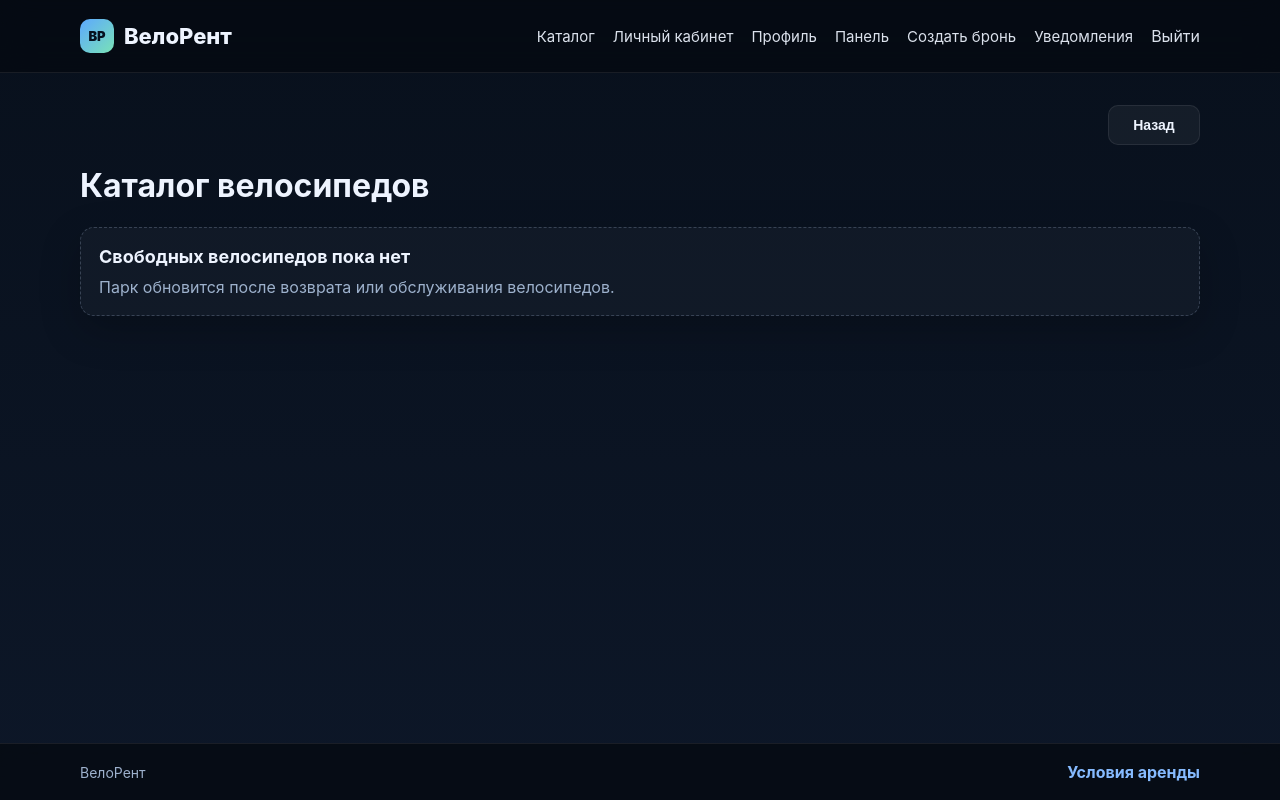
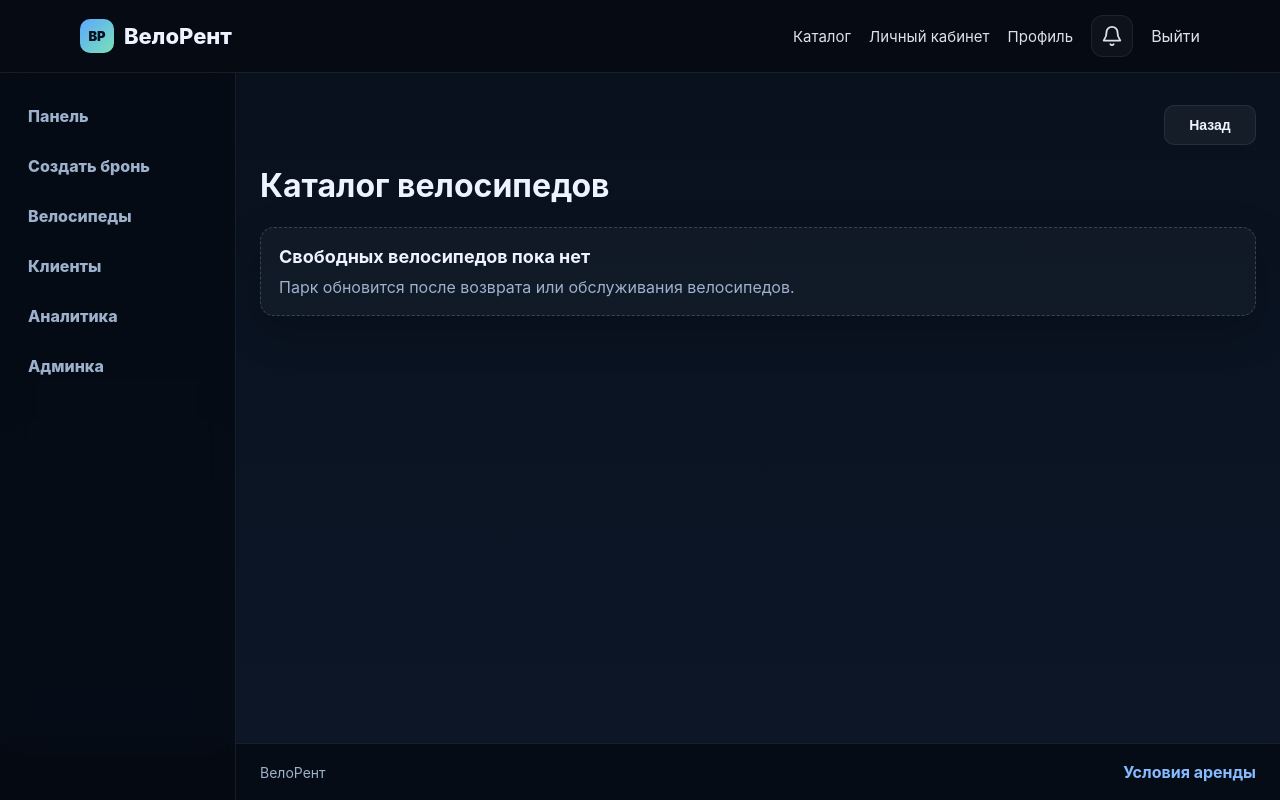
Before and after one commit to denchikslazieeet/velorent_system, a Django app: page /catalog/ in a window 1280 px wide. Run offline with Django 5.2, Linux system fonts and the light colour scheme; the visitor is signed in with stand-in values (Sample User, id 1); data that the repository does not hold is empty.

Commit message:
Move operator navigation to sidebar

```diff
--- a/static/css/style.css
+++ b/static/css/style.css
@@ -135,10 +135,35 @@ a {
     position: relative;
     display: inline-flex;
     align-items: center;
-    gap: 8px;
+    justify-content: center;
+    width: 42px;
+    height: 42px;
+    border-radius: 12px;
+    background: rgba(255,255,255,0.04);
+    border: 1px solid var(--border);
+}
+
+.notification-icon {
+    display: inline-grid;
+    place-items: center;
+    width: 22px;
+    height: 22px;
+}
+
+.notification-icon svg {
+    width: 22px;
+    height: 22px;
+    fill: none;
+    stroke: currentColor;
+    stroke-width: 2;
+    stroke-linecap: round;
+    stroke-linejoin: round;
 }
 
 .notification-badge {
+    position: absolute;
+    top: -7px;
+    right: -7px;
     min-width: 22px;
     height: 22px;
     display: inline-grid;
@@ -168,6 +193,53 @@ a {
 .page-content {
     padding-top: 32px;
     flex: 1;
+}
+
+.operator-sidebar {
+    position: fixed;
+    top: 73px;
+    left: 0;
+    bottom: 0;
+    z-index: 20;
+    width: 236px;
+    padding: 22px 16px;
+    border-right: 1px solid var(--border);
+    background: rgba(5, 10, 18, 0.74);
+    backdrop-filter: blur(14px);
+}
+
+.operator-sidebar-nav {
+    display: grid;
+    gap: 8px;
+}
+
+.operator-sidebar-nav a {
+    display: flex;
+    align-items: center;
+    min-height: 42px;
+    padding: 10px 12px;
+    border-radius: 12px;
+    color: var(--muted);
+    font-weight: 800;
+    transition: 0.18s ease;
+}
+
+.operator-sidebar-nav a:hover,
+.operator-sidebar-nav a.active {
+    color: var(--text);
+    background: rgba(93, 168, 255, 0.12);
+}
+
+.operator-sidebar-nav a.active {
+    box-shadow: inset 3px 0 0 var(--accent);
+}
+
+.operator-shell .page-content,
+.operator-shell .footer-content {
+    width: auto;
+    max-width: none;
+    margin-left: 260px;
+    margin-right: 24px;
 }
 
 .page-back-row {
--- a/templates/base.html
+++ b/templates/base.html
@@ -5,9 +5,9 @@
     <meta name="viewport" content="width=device-width, initial-scale=1.0">
     <title>{% block title %}ВелоРент{% endblock %}</title>
     <link rel="icon" type="image/svg+xml" href="/static/img/velorent-icon.svg">
-    <link rel="stylesheet" href="/static/css/style.css?v=20260510-2">
+    <link rel="stylesheet" href="/static/css/style.css?v=20260510-3">
 </head>
-<body>
+<body class="{% if request.user.is_authenticated and request.user.role == 'operator' or request.user.is_authenticated and request.user.role == 'admin' or request.user.is_staff or request.user.is_superuser %}operator-shell{% endif %}">
 <header class="site-header">
     <div class="container nav">
         <a href="/" class="brand" aria-label="ВелоРент">
@@ -23,13 +23,13 @@
                     <a href="/accounts/profile/">Профиль</a>
                 {% endif %}
 
-                {% if request.user.role == 'operator' or request.user.role == 'admin' or request.user.is_staff or request.user.is_superuser %}
-                    <a href="/operator/">Панель</a>
-                    <a href="/rentals/operator/new/">Создать бронь</a>
-                {% endif %}
-
-                <a href="{% url 'notifications' %}" class="notification-nav-link">
-                    Уведомления
+                <a href="{% url 'notifications' %}" class="notification-nav-link" aria-label="Уведомления" title="Уведомления">
+                    <span class="notification-icon" aria-hidden="true">
+                        <svg viewBox="0 0 24 24" focusable="false">
+                            <path d="M18 8a6 6 0 1 0-12 0c0 7-3 7-3 9h18c0-2-3-2-3-9"/>
+                            <path d="M13.73 21a2 2 0 0 1-3.46 0"/>
+                        </svg>
+                    </span>
                     {% if unread_notifications_count %}
                         <span class="notification-badge">{{ unread_notifications_count }}</span>
                     {% endif %}
@@ -48,6 +48,21 @@
         </nav>
     </div>
 </header>
+
+{% if request.user.is_authenticated and request.user.role == 'operator' or request.user.is_authenticated and request.user.role == 'admin' or request.user.is_staff or request.user.is_superuser %}
+<aside class="operator-sidebar" aria-label="Навигация оператора">
+    <nav class="operator-sidebar-nav">
+        <a href="{% url 'operator-dashboard' %}" class="{% if request.resolver_match.url_name == 'operator-dashboard' %}active{% endif %}">Панель</a>
+        <a href="/rentals/operator/new/">Создать бронь</a>
+        <a href="{% url 'operator-bikes' %}" class="{% if request.resolver_match.url_name == 'operator-bikes' %}active{% endif %}">Велосипеды</a>
+        <a href="{% url 'operator-customers' %}" class="{% if request.resolver_match.url_name == 'operator-customers' or request.resolver_match.url_name == 'operator-customer-detail' %}active{% endif %}">Клиенты</a>
+        <a href="{% url 'operator-analytics' %}" class="{% if request.resolver_match.url_name == 'operator-analytics' or request.resolver_match.url_name == 'analytics-bookings' or request.resolver_match.url_name == 'analytics-rentals' or request.resolver_match.url_name == 'analytics-payments' %}active{% endif %}">Аналитика</a>
+        {% if request.user.is_staff or request.user.is_superuser or request.user.role == 'admin' %}
+            <a href="/admin/">Админка</a>
+        {% endif %}
+    </nav>
+</aside>
+{% endif %}
 
 <main class="container page-content">
     {% if messages %}
```
Also changed, not shown: other parts of static/css/style.css (+33 -0 lines), templates/dashboard/operator_dashboard.html (+0 -25 lines).
